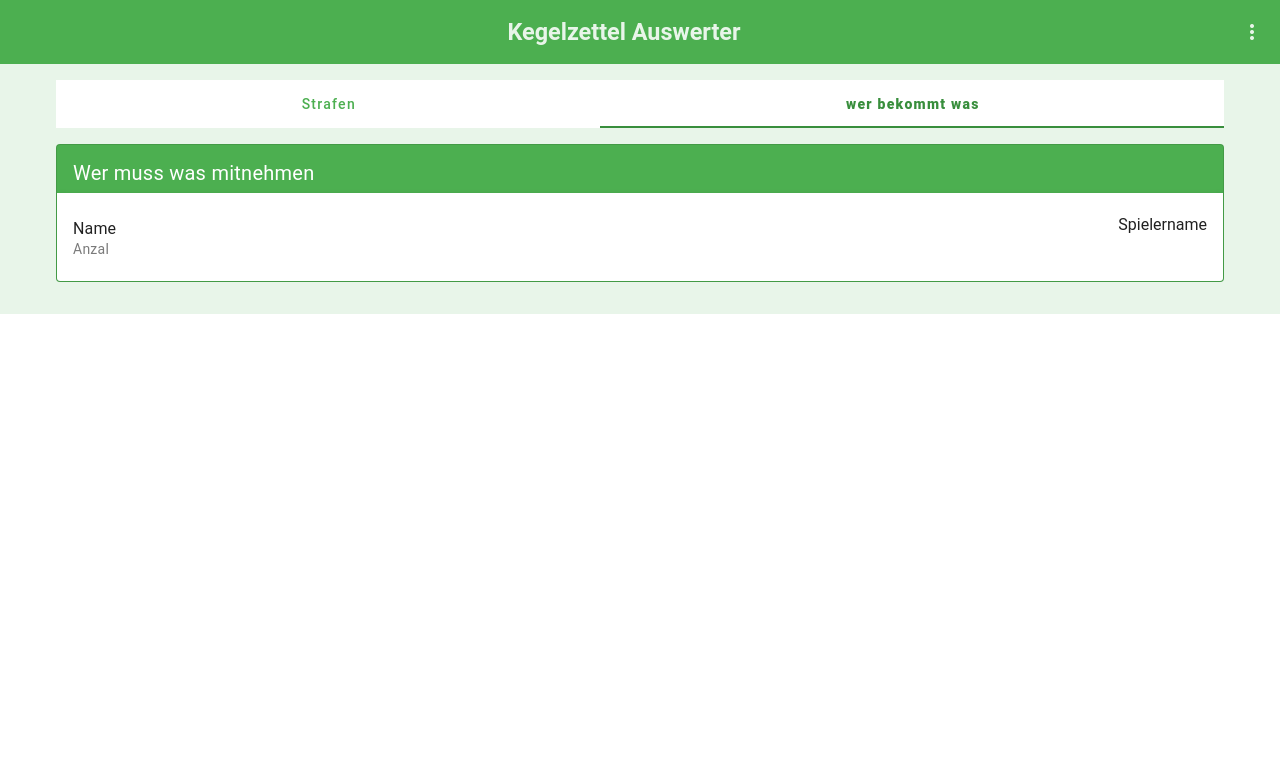
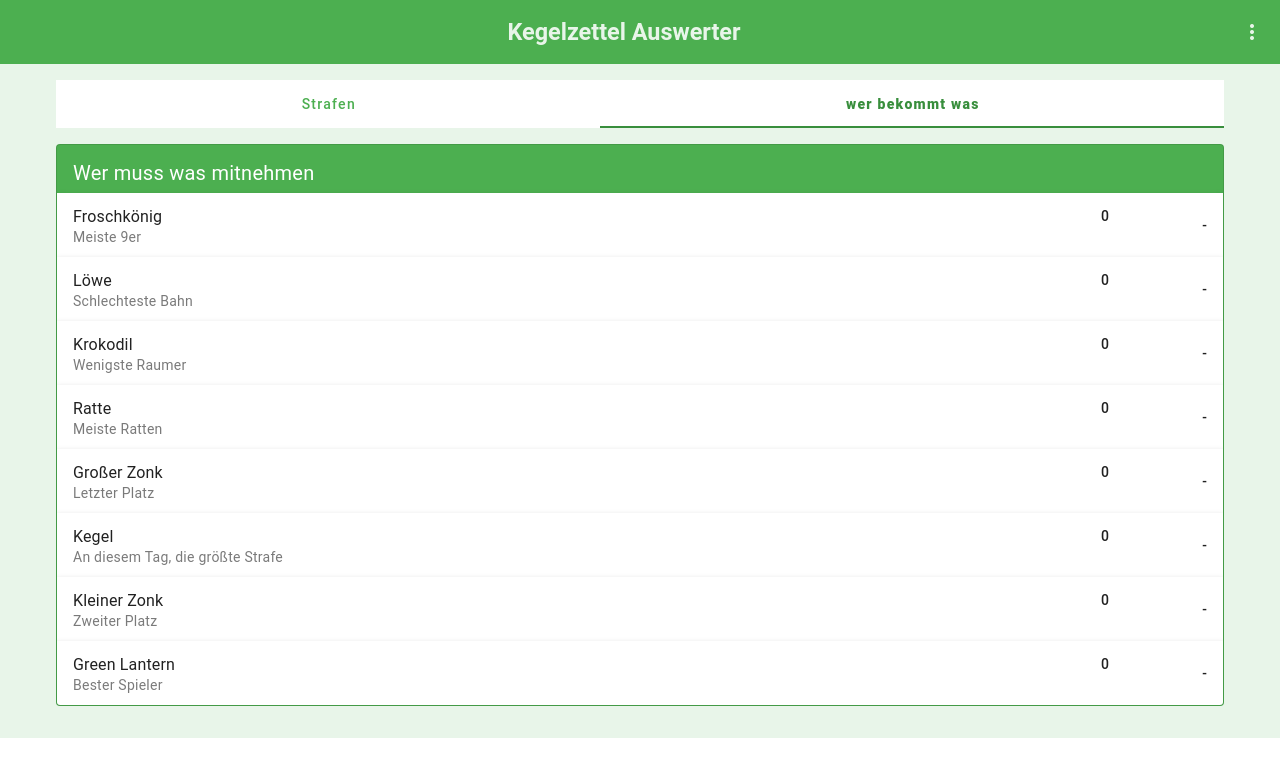
Before and after one commit to NicoG11/kegelzettelauswertung, a Vue app: page / in a window 1280 px wide. Both pictures are taken after a click on the tab "wer bekommt was". Shown: the top 776 px of the page. Built offline with nearby package versions, Linux system fonts and the light colour scheme.

Commit message:
Auswertung der Dinge init

```diff
--- a/src/components/Dinge.vue
+++ b/src/components/Dinge.vue
@@ -2,18 +2,25 @@
 import {useSpielerStore} from '@/store/spielerStore';
 
 const spielerStore = useSpielerStore();
+
+console.log(spielerStore.meiste9er);
 </script>
 
 <template>
-    <v-list lines="three" rounded border variant="elevated" class="pb-0 my-4 bg-green">
+    <v-list lines="two" rounded border variant="elevated" class="pb-0 my-4 bg-green">
         <v-list-subheader color="white" class="text-h6">Wer muss was mitnehmen </v-list-subheader>
 
-        <v-list-item :elevation="2" class="py-3">
-            <v-list-item-title>Name</v-list-item-title>
-            <v-list-item-subtitle> Anzal </v-list-item-subtitle>
+        <v-list-item v-for="(ding, index) in spielerStore.dinge" :key="`${ding}${index}`" :elevation="2" class="py-3">
+            <v-list-item-title class="d-flex justify-space-between">
+                <div>
+                    {{ spielerStore[ding].tier }}
+                </div>
+                <div class="text-right mr-12 text-subtitle-2">{{ spielerStore[ding].number }}</div>
+            </v-list-item-title>
+            <v-list-item-subtitle>{{ spielerStore[ding].title }}</v-list-item-subtitle>
 
             <template v-slot:append>
-                <div class="d-flex flex-column ga-2">Spielername</div>
+                <div class="text-subtitle-2 text-right" :style="{'min-width': '50px'}">{{ spielerStore[ding].number > 0 ? spielerStore[ding].player?.name : '-' }}</div>
             </template>
         </v-list-item>
     </v-list>
--- a/src/pages/index.vue
+++ b/src/pages/index.vue
@@ -36,9 +36,7 @@ function spielerHinzufuegen() {
                         </v-card-text>
                     </v-card>
                 </v-window-item>
-                <v-window-item value="dinge">
-                    <Dinge />
-                </v-window-item>
+                <v-window-item value="dinge"> <Dinge /> </v-window-item>
             </v-window>
         </v-responsive>
     </v-container>
--- a/src/store/spielerStore.js
+++ b/src/store/spielerStore.js
@@ -13,12 +13,14 @@ export const useSpielerStore = defineStore('spielerStore', {
             {bahnen: {1: [], 2: [], 3: [], 4: []}, name: 'Philipp', id: 7},
         ],
 
+        dinge: ['meiste9er', 'schlechtesteBahn', 'wenigsteRaumer', 'meisteRatten', 'letzterPlatz', 'groesteStrafe', 'zweiterPlatz', 'besterSpieler'],
+
         selectedPlayer: null,
     }),
     getters: {
         meiste9er: state => {
             const meiste9er = {
-                count: 0,
+                number: 0,
                 player: null,
                 tier: 'Froschkönig',
                 title: 'Meiste 9er',
@@ -31,7 +33,7 @@ export const useSpielerStore = defineStore('spielerStore', {
                     count += spieler.bahnen[lane].filter(score => score === 9).length;
                 }
                 if (count > meiste9er.count) {
-                    meiste9er.count = count;
+                    meiste9er.number = count;
                     meiste9er.player = spieler;
                 }
             });
@@ -46,13 +48,14 @@ export const useSpielerStore = defineStore('spielerStore', {
                 title: 'Schlechteste Bahn',
             };
 
-            let number = 0;
+            let count = 0;
             state.spielerListe.forEach(spieler => {
                 for (let lane = 1; lane <= 4; lane++) {
-                    number = 0;
-                    number = spieler.bahnen[lane].reduce((a, b) => a + b, 0);
-                    if (number > schlechtesteBahn.number) {
-                        schlechtesteBahn.number = number;
+                    count = 0;
+                    count = spieler.bahnen[lane].reduce((a, b) => a + b, 0);
+                    console.log('schlechtestebahn', count);
+                    if ((count < schlechtesteBahn.number && schlechtesteBahn.number > 0) || schlechtesteBahn.number === 0) {
+                        schlechtesteBahn.number = count;
                         schlechtesteBahn.player = spieler;
                     }
                 }
@@ -70,20 +73,20 @@ export const useSpielerStore = defineStore('spielerStore', {
 
             let sum = 0;
             state.spielerListe.forEach(spieler => {
+                sum = 0;
                 for (let lane = 1; lane <= 4; lane++) {
-                    sum = 0;
                     for (let i = 15; i < 30; i++) {
                         if (spieler.bahnen[lane][i]) {
                             sum += spieler.bahnen[lane][i] * 1;
                         }
                     }
-
-                    if (sum < wenigsteRaumer.number) {
-                        wenigsteRaumer.number = sum;
-                        wenigsteRaumer.player = spieler;
-                    }
+                }
+                if ((sum < wenigsteRaumer.number && wenigsteRaumer.number > 0) || wenigsteRaumer.number === 0) {
+                    wenigsteRaumer.number = sum;
+                    wenigsteRaumer.player = spieler;
                 }
             });
+            return wenigsteRaumer;
         },
 
         meisteRatten: state => {
@@ -120,7 +123,7 @@ export const useSpielerStore = defineStore('spielerStore', {
             state.spielerListe.forEach(spieler => {
                 number = 0;
                 for (let lane = 1; lane <= 4; lane++) {
-                    number = spieler.bahnen[lane].reduce((a, b) => a + b, 0);
+                    number += spieler.bahnen[lane].reduce((a, b) => a + b, 0);
                 }
                 if ((number < letzerPlatz.number && number > 0) || letzerPlatz.number === 0) {
                     letzerPlatz.number = number;
@@ -156,7 +159,7 @@ export const useSpielerStore = defineStore('spielerStore', {
             state.spielerListe.forEach(spieler => {
                 number = 0;
                 for (let lane = 1; lane <= 4; lane++) {
-                    number = spieler.bahnen[lane].reduce((a, b) => a + b, 0);
+                    number += spieler.bahnen[lane].reduce((a, b) => a + b, 0);
                 }
                 spielerErgebnisArray.push({number, spieler});
             });
@@ -181,7 +184,7 @@ export const useSpielerStore = defineStore('spielerStore', {
             state.spielerListe.forEach(spieler => {
                 number = 0;
                 for (let lane = 1; lane <= 4; lane++) {
-                    number = spieler.bahnen[lane].reduce((a, b) => a + b, 0);
+                    number += spieler.bahnen[lane].reduce((a, b) => a + b, 0);
                 }
                 if (number > besterSpieler.number) {
                     besterSpieler.number = number;
```
